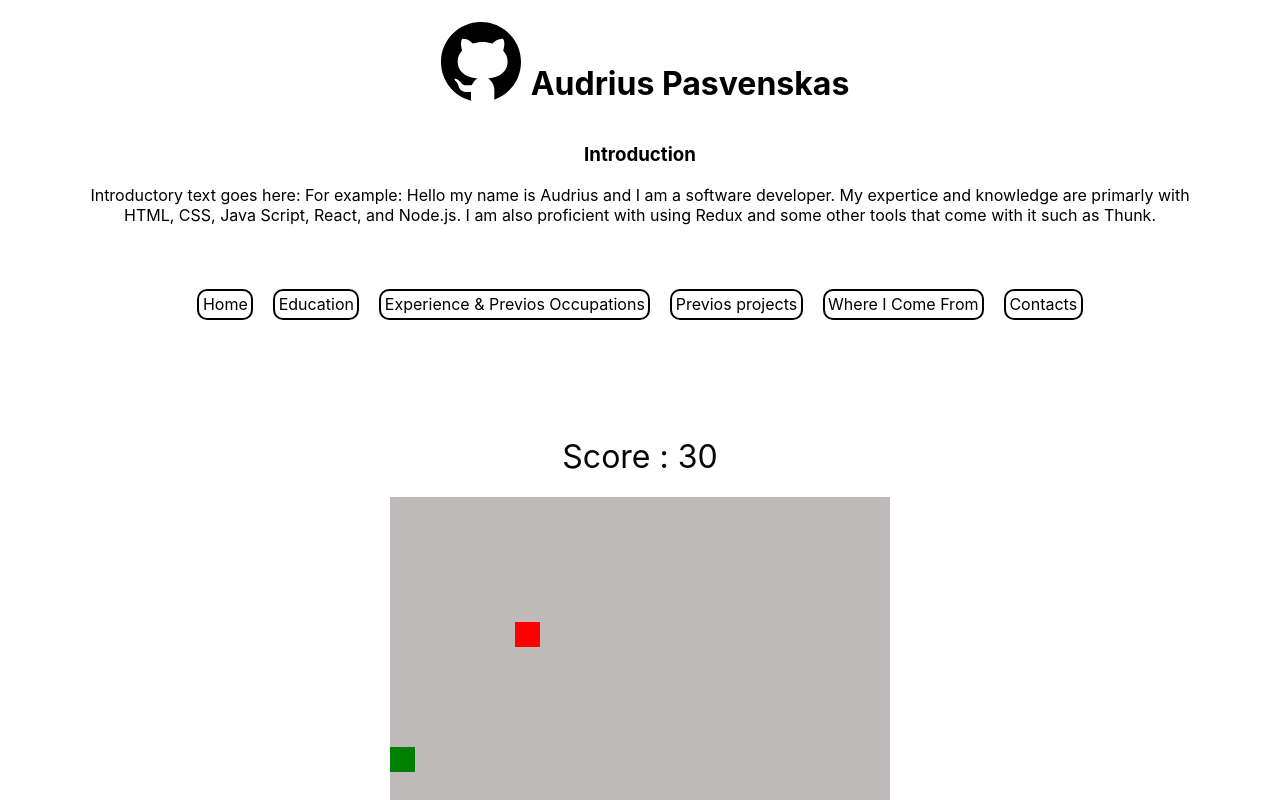
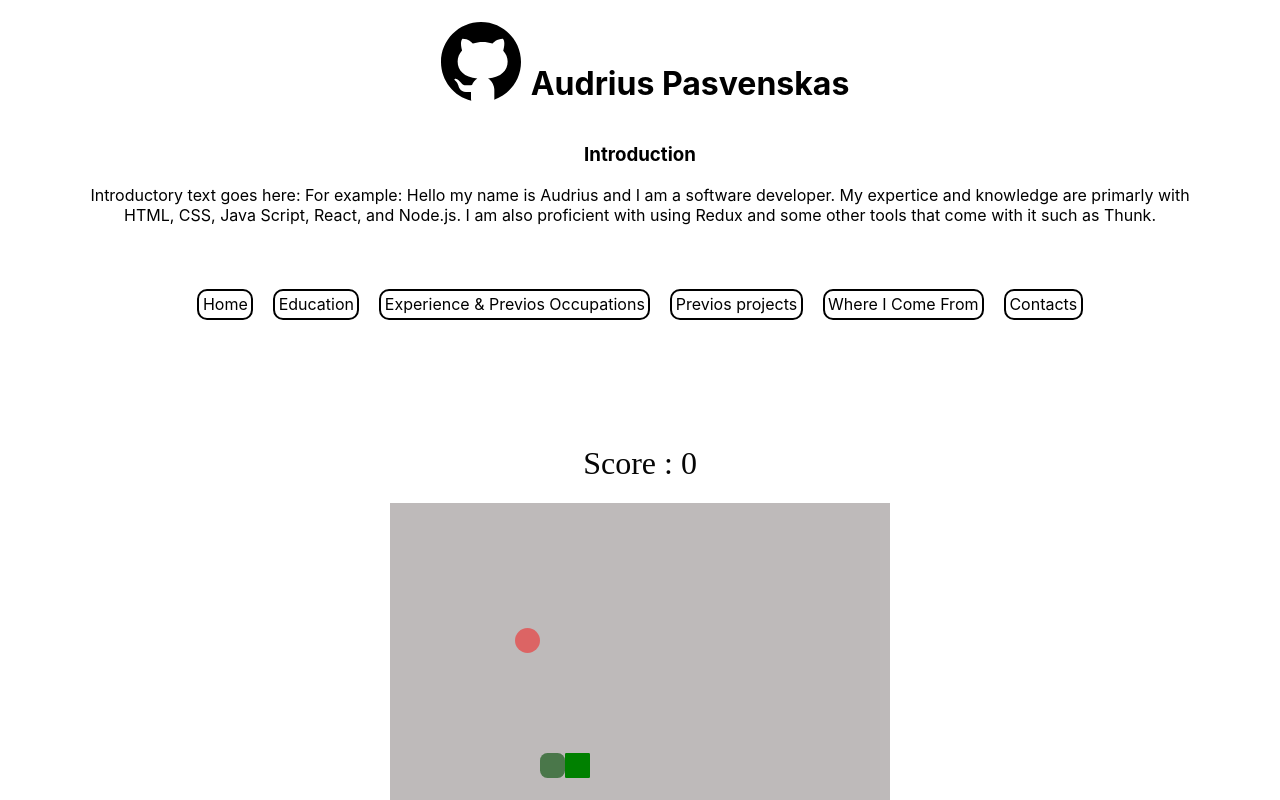
Before and after one commit to apasvenskas/APasvenskas-Website, a React (Create React App) app in the folder apasvenskas-website/: page /game in a window 1280 px wide. Shown: the top 800 px of the page. Built offline with nearby package versions, Linux system fonts and the light colour scheme.

Commit message:
snakeGame functionality update food

```diff
--- a/apasvenskas-website/src/components/Game/snakeGame.css
+++ b/apasvenskas-website/src/components/Game/snakeGame.css
@@ -12,6 +12,8 @@
     color: rgb(6, 6, 6);
     font-size: 2rem;
     margin-bottom: 1rem;
+    margin-top: 3.5%;
+    font-family: Copperplate;
   }
 
   .board {
@@ -21,6 +23,7 @@
     display: flex;
     flex-wrap: wrap;
     background-color: #bebaba;
+    margin-bottom: 2.5%;
   }
 
   .cell {
@@ -29,13 +32,16 @@
   }
 
   .food {
-    background-color: red;
+    background-color: rgba(255, 0, 0, 0.46);
+    border-radius: 50%;
   }
 
   .snake {
     background-color: green;
+    border-radius: 5%;
   }
 
   .snakeHead {
-    background-color: lime;
+    background-color: rgb(74, 119, 74);
+    border-radius: 30%;
   }
--- a/apasvenskas-website/src/components/Game/snakeGame.js
+++ b/apasvenskas-website/src/components/Game/snakeGame.js
@@ -12,6 +12,7 @@ export default function Game() {
   const [food, setFood] = useState({ x: 5, y: 5 });
   const [snake, setSnake] = useState(initialSnakePosition);
   const [direction, setDirection] = useState("LEFT");
+  const [score, setScore] = useState(0);
 
   function renderBoard() {
     let cellArray = [];
@@ -38,8 +39,31 @@ export default function Game() {
     return cellArray;
   }
 
+  function gameOver(){
+    setSnake(initialSnakePosition)
+    setScore(0)
+  }
+
   function updateGame() {
+
+    if(
+  snake[0].x < 0 ||
+  snake[0].x > 20 ||
+  snake[0].y < 0 ||
+  snake[0].y > 20
+  ){ // <-- add a closing parenthesis here
+  gameOver()
+    return
+  }
+    let isBit = snake.slice(1).some((ele) => ele.x === snake[0].x && ele.y === snake[0].y);
+
+    if(isBit){
+      gameOver()
+      return
+    }
+
     let newSnake = [...snake];
+
     switch (direction) {
       case "LEFT":
         newSnake.unshift({ x: newSnake[0].x, y: newSnake[0].y - 1 });
@@ -56,7 +80,15 @@ export default function Game() {
       default: //can active defaultto get rid of the warning
      // do nothing
     }
-    newSnake.pop();
+    let isAteFood = newSnake[0].x === food.x && newSnake[0].y === food.y;
+
+    if(isAteFood){
+      setScore((prev) => prev + 1);
+      renderFood();
+    } else {
+      newSnake.pop()
+    }
+
     setSnake(newSnake);
   }
 
@@ -85,20 +117,28 @@ export default function Game() {
     }
 }
 
+  function renderFood(){
+    let xPosition = Math.floor(Math.random() * totalGridSize);
+    let yPosition = Math.floor(Math.random() * totalGridSize);
+
+    setFood({ x: xPosition, y: yPosition })
+  }
+
   useEffect(() => {
-    let interval = setInterval(updateGame, 500);
+    let interval = setInterval(updateGame, 350); // snake speed
     return () => clearInterval(interval, updateGame);
   });
 
+
    useEffect(() => {
         document.addEventListener("keydown", updateDirection);
-        return () => clearInterval("keydown", updateDirection);
+        return () => clearInterval("keydown", updateDirection); // this line for better performance
     });
 
   return (
     <div className="container">
       <div className="score">
-        Score : <span>30</span>
+        Score : <span>{score}</span>
       </div>
       <div className="board">{renderBoard()}</div>
     </div>
```
